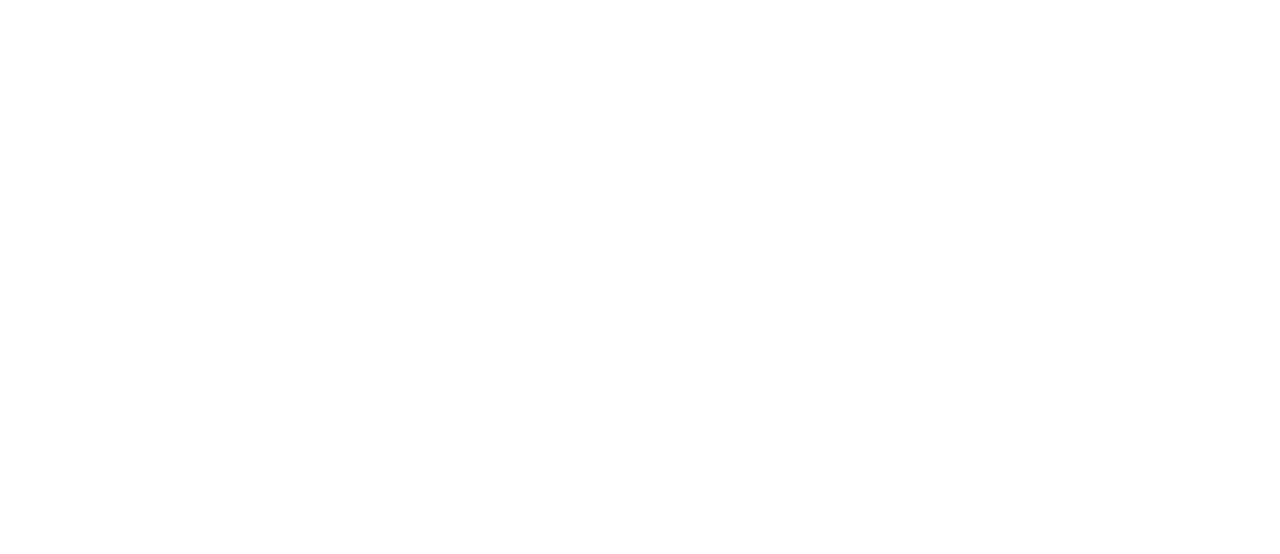
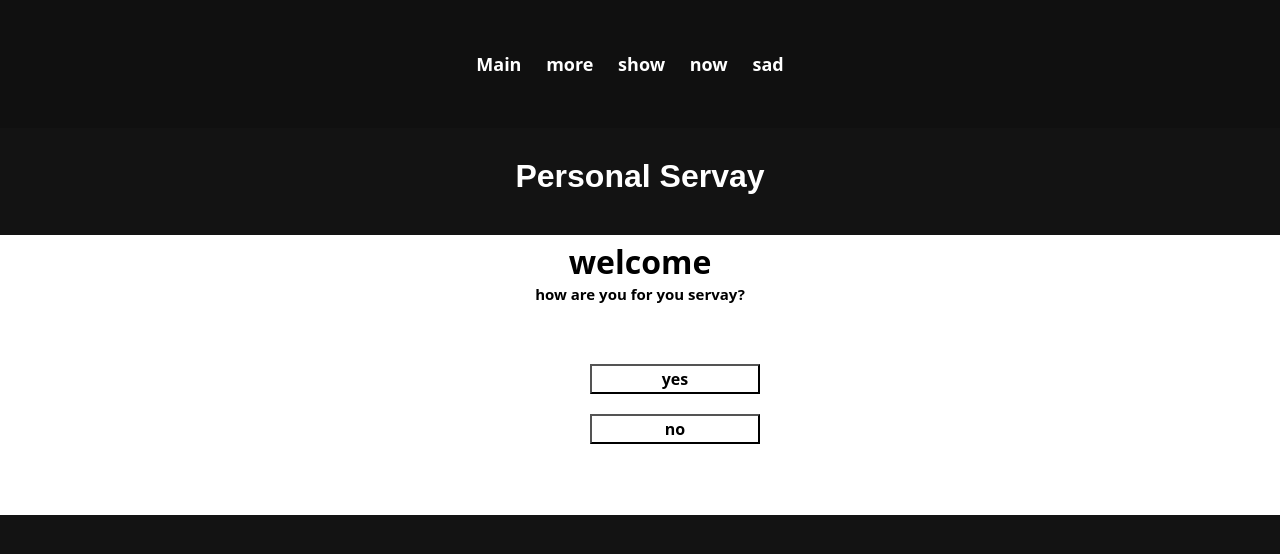
Before and after one commit to YahiaTarek01/test, a plain HTML site: page webgame.html in a window 1280 px wide. Drawn offline with Linux system fonts and the light colour scheme.

Commit message:
Update webgame.html

```diff
--- a/webgame.html
+++ b/webgame.html
@@ -1,4 +1,124 @@
+<!DOCTYPE html>
 <html>
+    <head>
+        <style>
+            body {
+                font-family: Arial, Helvetica, sans-serif;
+                background-color: #131313;
+                color: #fff;
+                margin: 0;
+                padding: 0;
+            }
+
+            header {
+                background-color: #101010;
+                padding: 40px;
+                text-align: center;
+                font-weight: bold;
+
+            }
+
+            nav ul {
+                list-style: none;
+                margin: 0;
+                padding: 12px;
+                font-size:large;
+                font-family: system-ui, -apple-system, BlinkMacSystemFont, 'Segoe UI', Roboto, Oxygen, Ubuntu, Cantarell, 'Open Sans', 'Helvetica Neue', sans-serif;
+            }
+
+            nav ul li {
+                display: inline;
+                margin-right: 20px;
+            }
+
+            nav ul li a {
+                text-decoration: none;
+                color: #fff;
+            }
+
+            .main {
+                margin-top: 40px;
+                background-color: #fff;
+                padding: 140px;
+
+            }
+
+            .welcome {
+                color: #000000;
+                margin-top: -275px;
+                text-align: center;
+                font-family: system-ui, -apple-system, BlinkMacSystemFont, 'Segoe UI', Roboto, Oxygen, Ubuntu, Cantarell, 'Open Sans', 'Helvetica Neue', sans-serif;
+            }
+
+            .areyouready {
+                color: #000000;
+                margin-top: -20px;
+                text-align: center;
+                font-family: system-ui, -apple-system, BlinkMacSystemFont, 'Segoe UI', Roboto, Oxygen, Ubuntu, Cantarell, 'Open Sans', 'Helvetica Neue', sans-serif;
+                font-size: 15px;
+                font-weight:bold;
+            }
+
+            .buttonst1 {
+                display: flex;
+                flex-direction: column;
+                text-align: center;
+                margin-top: 50px;
+                margin-left: 570px;
+            }
+
+            .buttons1 {
+               text-align: center;
+                width: 100px;
+                height: 30px;
+                font-size: 14px;
+                margin: 10px 20px;
+                font-size: 1em;
+                font-family: system-ui, -apple-system, BlinkMacSystemFont, 'Segoe UI', Roboto, Oxygen, Ubuntu, Cantarell, 'Open Sans', 'Helvetica Neue', sans-serif;
+                font-weight: bold;
+                background-color: #fff;
+                width: 170px;
+
+                padding: 0,5em 1em;
 
 
+            }
+            .gamew {
+                text-align: center;
+                margin-top: 30px;
+
+            }
+            </style>
+        <header>
+            <nav>
+                <ul>
+                    <li herf="">Main</li>
+                    <li herf="">more</li>
+                    <li herf="">show</li>
+                    <li herf="">now</li>
+                    <li herf="">sad</li>
+                </ul>
+            </nav>
+        </header>
+    </head>
+    <body>
+
+        <h1 class="gamew">Personal Servay</h1>
+        <section class="main">
+        </section>
+        <div class="web1">
+        <h1 class="welcome">welcome</h1>
+        <p class="areyouready">how are you for you servay?</p>
+    </div>
+        <nav class="buttonst1">
+<button class="buttons1">yes</button>
+        <button  class="buttons1" id="buttons1" onclick="close">no</button>
+        </nav>
+        <script>
+            document.getElementById("buttons1").addEventListener("buttons1", function(event) {
+                event.preventDefault();
+                window.close();
+            });
+        </script>
+    </body>
 </html>
```
